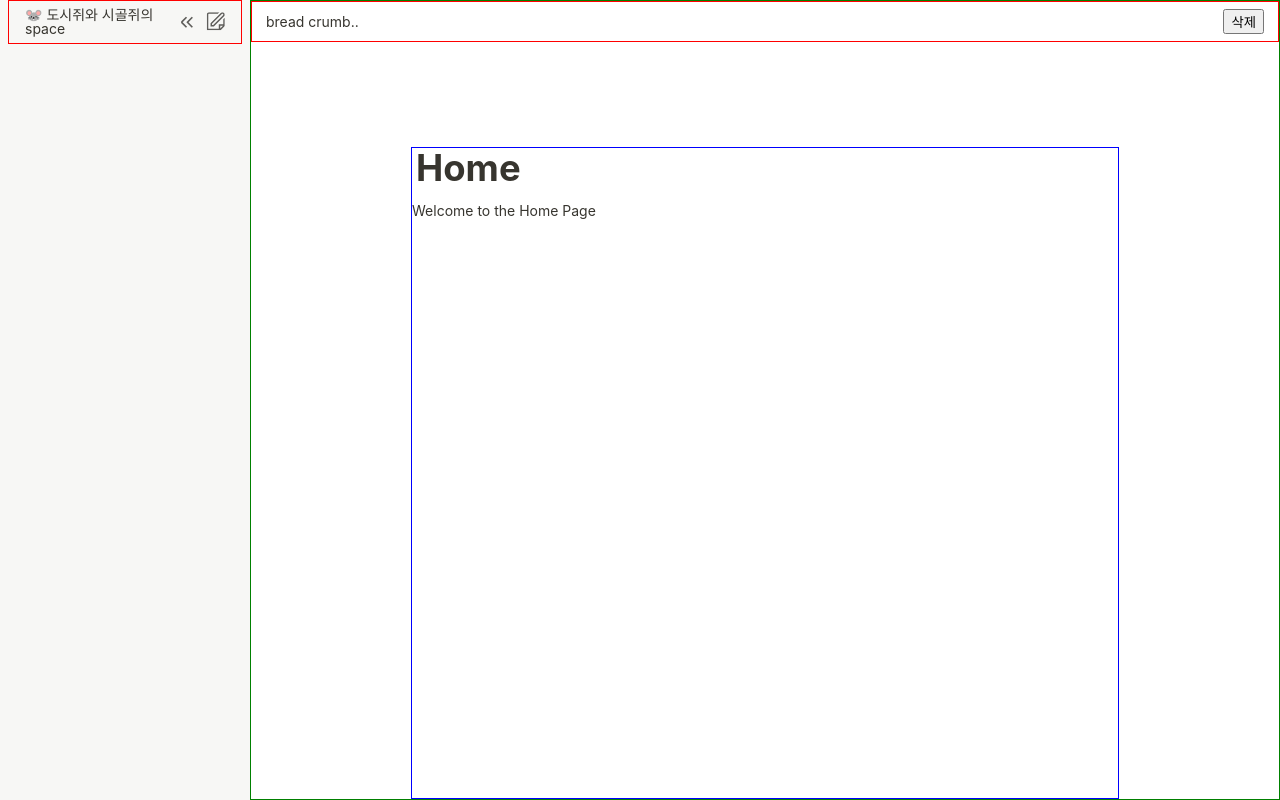
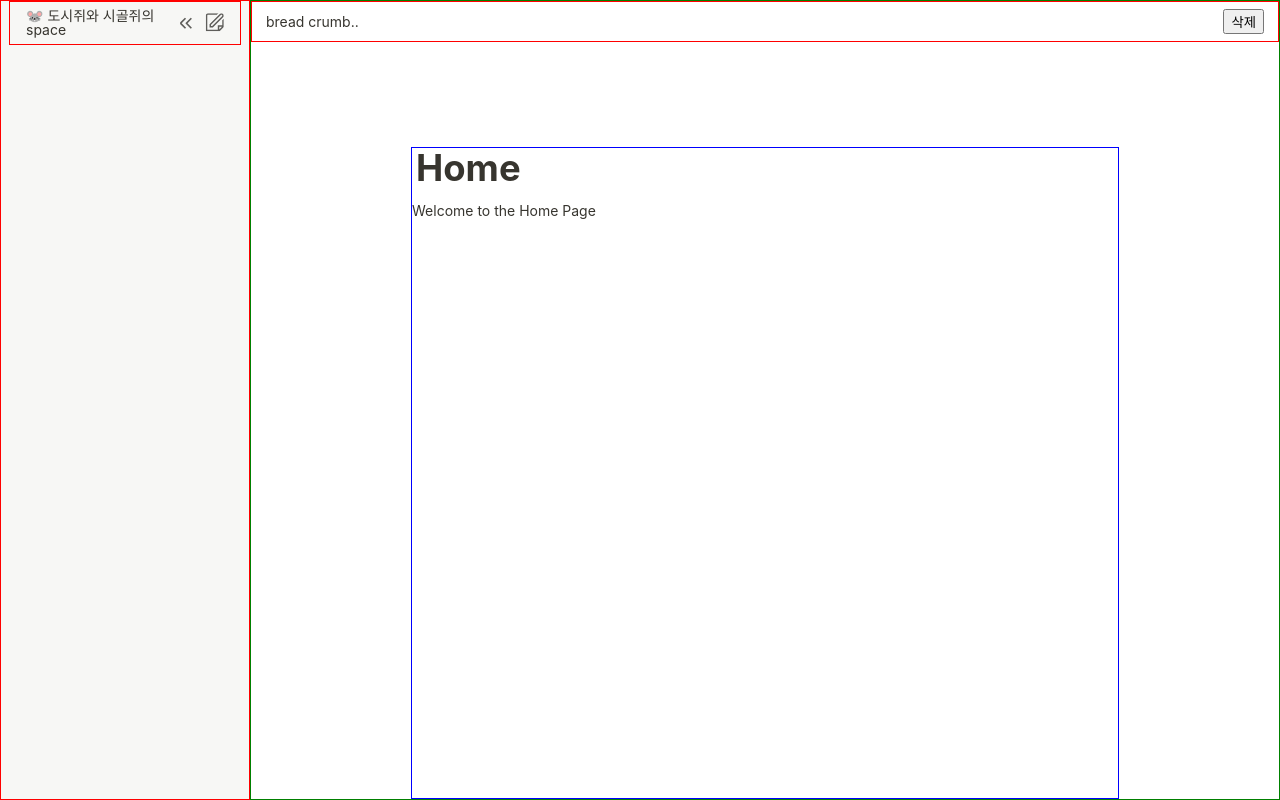
Before and after one commit to lactofreee/notion-clone, a website with bundled scripts: page index.html in a window 1280 px wide. Built offline with nearby package versions, Linux system fonts and the light colour scheme; no server answers; a web font is replaced by a local one.

Commit message:
✨: featt: sidebar show구현

```diff
--- a/src/components/Sidebar.js
+++ b/src/components/Sidebar.js
@@ -7,6 +7,7 @@ const onclickSideBarHide = () => {
 
   hideButton.addEventListener("click", () => {
     sideBar.classList.toggle("sidebar__hide");
+
     hamburger.style.display = "block";
   });
 };
--- a/styles/sideBar.css
+++ b/styles/sideBar.css
@@ -1,9 +1,10 @@
 @import url("/styles/variables.css");
 
 .screen__sidebar {
-  /* border: 1px solid red; */
+  border: 1px solid red;
   width: 250px;
-  min-width: 250px; /* flex-shrink 방지 */
+  /* flex-shrink 방지 */
+  min-width: 250px;
   transition: width 0.3s ease;
   background-color: var(--gray100);
   padding-inline: 8px;
```
